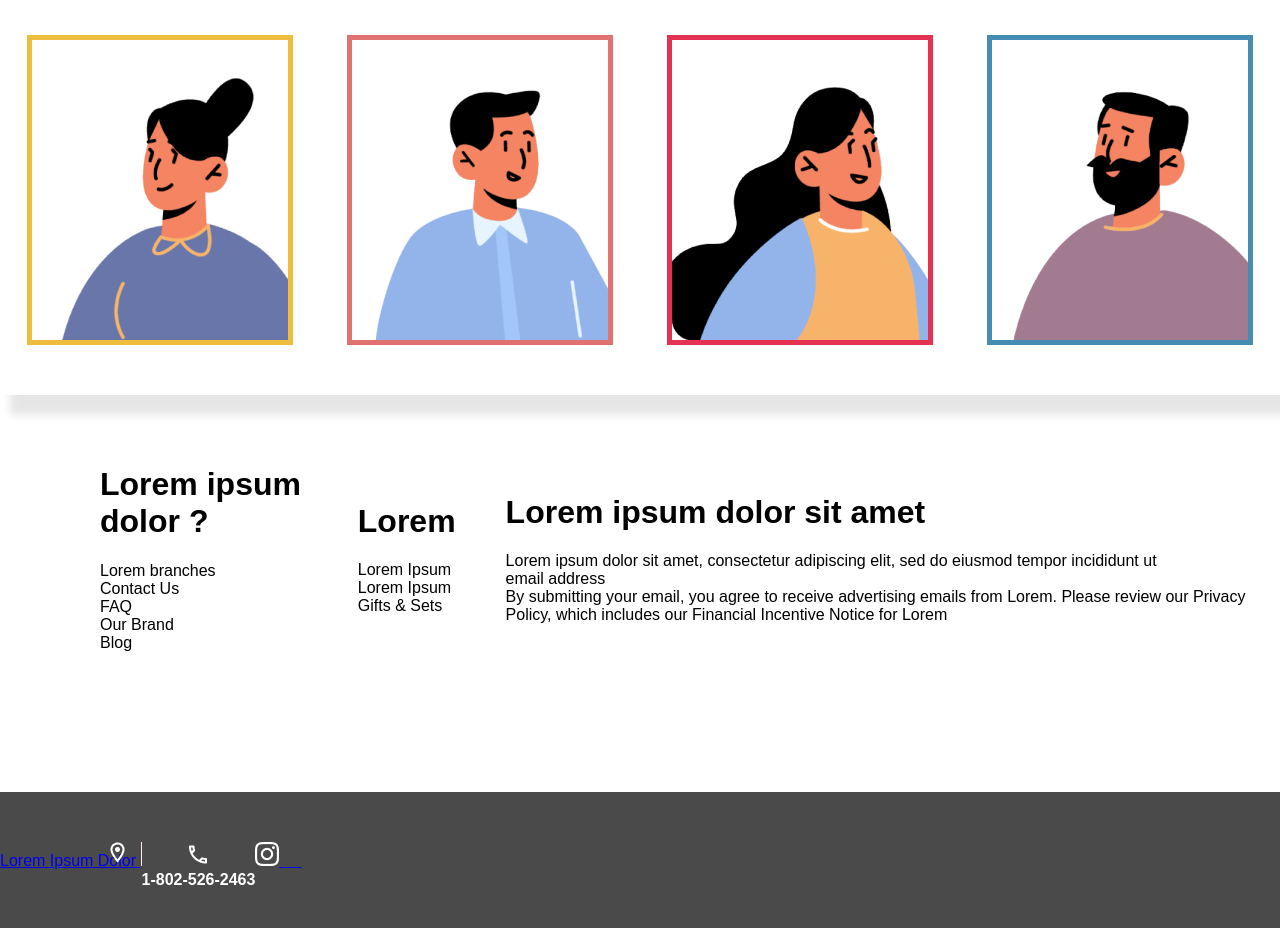
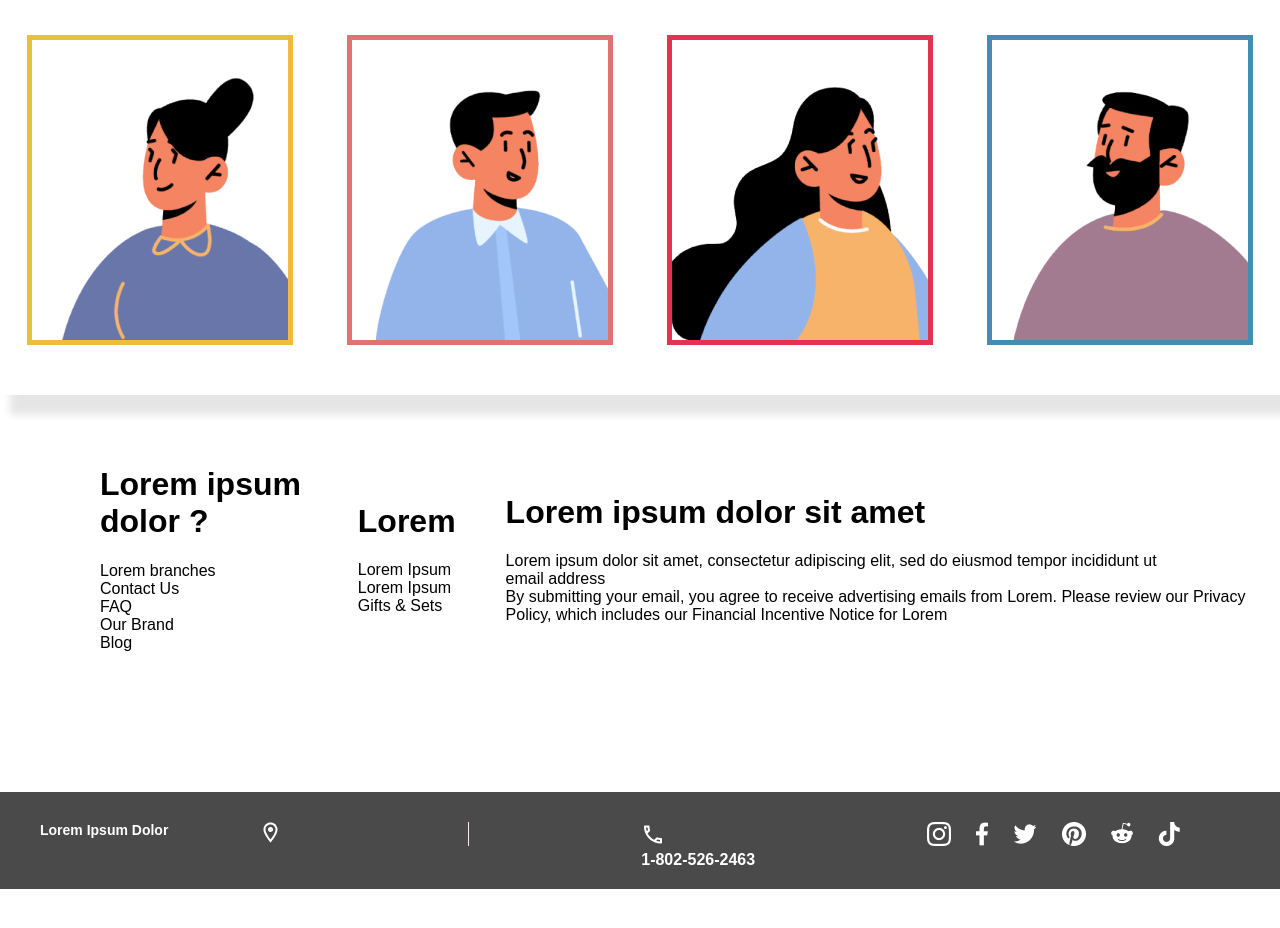
Before and after one commit to satkynai/my-family, a plain HTML site: page index.html in a window 1280 px wide. Shown: the part 1138-2066 px from the top of the page. After the commit the page ends 2027 px from the top, so only its background shows below. Drawn offline with Linux system fonts and the light colour scheme.

Commit message:
check please

```diff
--- a/index.css
+++ b/index.css
@@ -38,7 +38,7 @@ body {
   letter-spacing: 0em;
   text-align: left;
 }
-.icons{
+.icons {
   display: flex;
   justify-content: space-between;
   gap: 30px;
@@ -48,7 +48,6 @@ body {
   text-decoration: none;
   font-weight: 700;
   font-size: 14px;
-  transition: color 0.2s linear;
 }
 .header-logo {
   margin-left: -100px;
@@ -61,7 +60,6 @@ body {
 }
 .member-container {
   flex-wrap: wrap;
-
 }
 .members-title {
   display: flex;
@@ -79,7 +77,7 @@ body {
   flex-wrap: wrap;
   display: flex;
   justify-content: space-around;
-  box-shadow: 10px 20px 8px rgba(0,0,0,0.1);
+  box-shadow: 10px 20px 8px rgba(0, 0, 0, 0.1);
   padding-bottom: 50px;
 }
 .member1-item {
@@ -94,7 +92,7 @@ body {
   padding-bottom: 0px;
 }
 .member2-item {
-    border: 5px solid #CF86E0;
+  border: 5px solid #cf86e0;
   border-radius: 10 px 20px 30px;
   overflow: hidden;
   background-color: white;
@@ -105,7 +103,7 @@ body {
   padding-bottom: 0px;
 }
 .member3-item {
-    border: 5px solid #FAB483;
+  border: 5px solid #fab483;
   border-radius: 10 px 20px 30px;
   overflow: hidden;
   background-color: white;
@@ -116,7 +114,7 @@ body {
   padding-bottom: 0px;
 }
 .member4-item {
-    border: 5px solid #5DC2EA;
+  border: 5px solid #5dc2ea;
   border-radius: 10 px 20px 30px;
   overflow: hidden;
   background-color: white;
@@ -127,7 +125,7 @@ body {
   padding-bottom: 0px;
 }
 .member5-item {
-    border: 5px solid #EEBD3D;
+  border: 5px solid #eebd3d;
   border-radius: 10 px 20px 30px;
   overflow: hidden;
   background-color: white;
@@ -149,7 +147,7 @@ body {
   padding-bottom: 0px;
 }
 .member7-item {
-    border: 5px solid #E53253;
+  border: 5px solid #e53253;
   border-radius: 10 px 20px 30px;
   overflow: hidden;
   background-color: white;
@@ -182,13 +180,12 @@ body {
 .member-image {
   position: relative;
 }
-.member-box{
+.member-box {
   width: 300px;
   height: 78.22px;
   top: 222.15px;
-
 }
-.coment{
+.coment {
   display: flex;
 }
 .coment-down {
@@ -201,27 +198,53 @@ top: 222.15px;
   justify-content: space-between;
 }
 .footer {
-    background-color: #4A4A4A;
-    padding: 50px 0px;
+  background-color: #4a4a4a;
+  padding: 20px 0px;
   color: #fff;
-    text-align: center;
+ text-decoration: none;
+
+}
+.footer-icons {
   display: flex;
   justify-content: space-between;
+  padding-top: 10px;
 }
-  .footer-icons{
+.location{
+
   display: flex;
-    justify-content: space-between;
 }
-  .location {
+.location-img {
   position: relative;
+  right: 90px;
+  display: flex;
+  margin-left: 40px;
 }
-  .location-img{
-    position: absolute;
-    right: 17px;
+.loc {
+ padding-left: 40px;
+  color: white;
   text-decoration: none;
+  font-weight: 700;
+  font-size: 14px;
+  display: flex;
+  margin-right: 145px;
+}
+.line{
+ display: flex;
+ justify-content: center;
+ margin-left: 100px;
+}
+.phone{
+  display: flex;
 }
 .num {
   text-decoration: none;
   color: white;
   font-weight: 700;
+  display: flex;
 }
+.app{
+  text-decoration: none;
+  display: flex;
+  padding-right: 100px;
+  gap: 25px;
+}
--- a/index.html
+++ b/index.html
@@ -62,13 +62,14 @@
           <div class="member1-item">
             <div class="member-image">
               <img src="1.png" class="member-img" />
-              <img src="1c.png" class="member-box" />
+              <img src="1c.png" class="box-img" />
             </div>
 
-            <div class="member-text">Гамбургер макси</div>
+            <div class="member-text">Zhoomart</div>
             <div class="member-subtext">
-              Максимально толстый <br />слой мясо
+             dad
             </div>
+
           </div>
 
           <div class="member2-item">
@@ -106,9 +107,9 @@
               <img src="5.png" class="member-img" />
             </div>
 
-            <div class="member-text">Гамбургер макси</div>
+            <div class="member-text">Zhanyl</div>
             <div class="member-subtext">
-              Максимально толстый <br />слой мясо
+             mum
             </div>
           </div>
           <div class="member6-item">
@@ -116,9 +117,9 @@
               <img src="6.png" class="member-img" />
             </div>
 
-            <div class="member-text">Гамбургер макси</div>
+            <div class="member-text"></div>
             <div class="member-subtext">
-              Максимально толстый <br />слой мясо
+
             </div>
           </div>
           <div class="member7-item">
@@ -126,9 +127,9 @@
               <img src="7.png" class="member-img" />
             </div>
 
-            <div class="member-text">Гамбургер макси</div>
+            <div class="member-text"></div>
             <div class="member-subtext">
-              Максимально толстый <br />слой мясо
+
             </div>
           </div>
 
@@ -137,9 +138,9 @@
               <img src="8.png" class="member-img" />
             </div>
 
-            <div class="member-text">Гамбургер макси</div>
+            <div class="member-text"></div>
             <div class="member-subtext">
-              Максимально толстый <br />слой мясо
+
             </div>
           </div>
         </div>
@@ -184,20 +185,19 @@
     <div class="footer">
       <div class="footer-icons">
         <div class="location">
-          <a href="*"
-            >Lorem Ipsum Dolor
-            <img class="location-img" src="location.png" />
-            <img src="линия.png" />
-          </a>
+          <div><a  class="loc"  href="*">Lorem Ipsum Dolor</a></div>
+            <div><img class="location-img" src="location.png" /></div>
+            <div><img  class="line"  src="линия.png" /></div>
+
         </div>
         <div class="phone">
           <div class="phone-holder">
             <div class="phone-img">
-              <img src="call.png" />
+              <img src="call.png" /> </div>
               <div class="number">
                 <a class="num" href="*">1-802-526-2463</a>
               </div>
-            </div>
+
           </div>
         </div>
 
@@ -206,19 +206,19 @@
             <img class="insta-img" src=" insta.png" />
           </a>
           <a href="*">
-            <img class="fb-img" src="" />
+            <img class="fb-img" src="fb.png" />
           </a>
           <a href="*">
-            <img class="-img" src="" />
+            <img class="twitter-img" src="_Twitter..png" />
           </a>
           <a href="*">
-            <img class="-img" src="" />
+            <img class="pinterest-img" src="pinterest.png" />
           </a>
           <a href="*">
-            <img class="-img" src="" />
+            <img class="on-img" src="on.png" />
           </a>
           <a href="*">
-            <img class="-img" src="" />
+            <img class="tiktok-img" src="tiktok.png" />
           </a>
         </div>
       </div>
```
Also changed, not shown: on.png (added), pinterest.png (renamed from Vector. (2).png), tiktok.png (added). Lines whose indentation alone changed are shown as unchanged.
